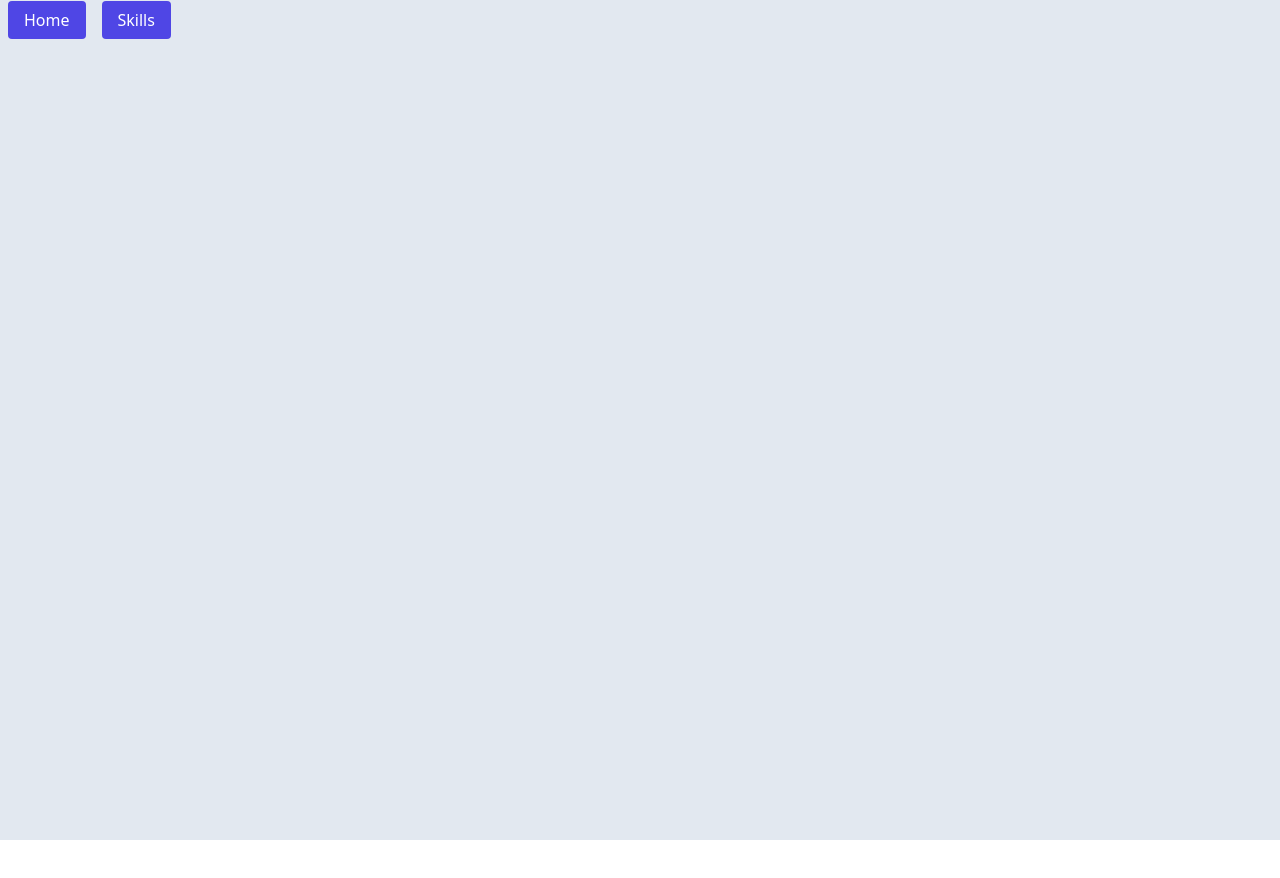
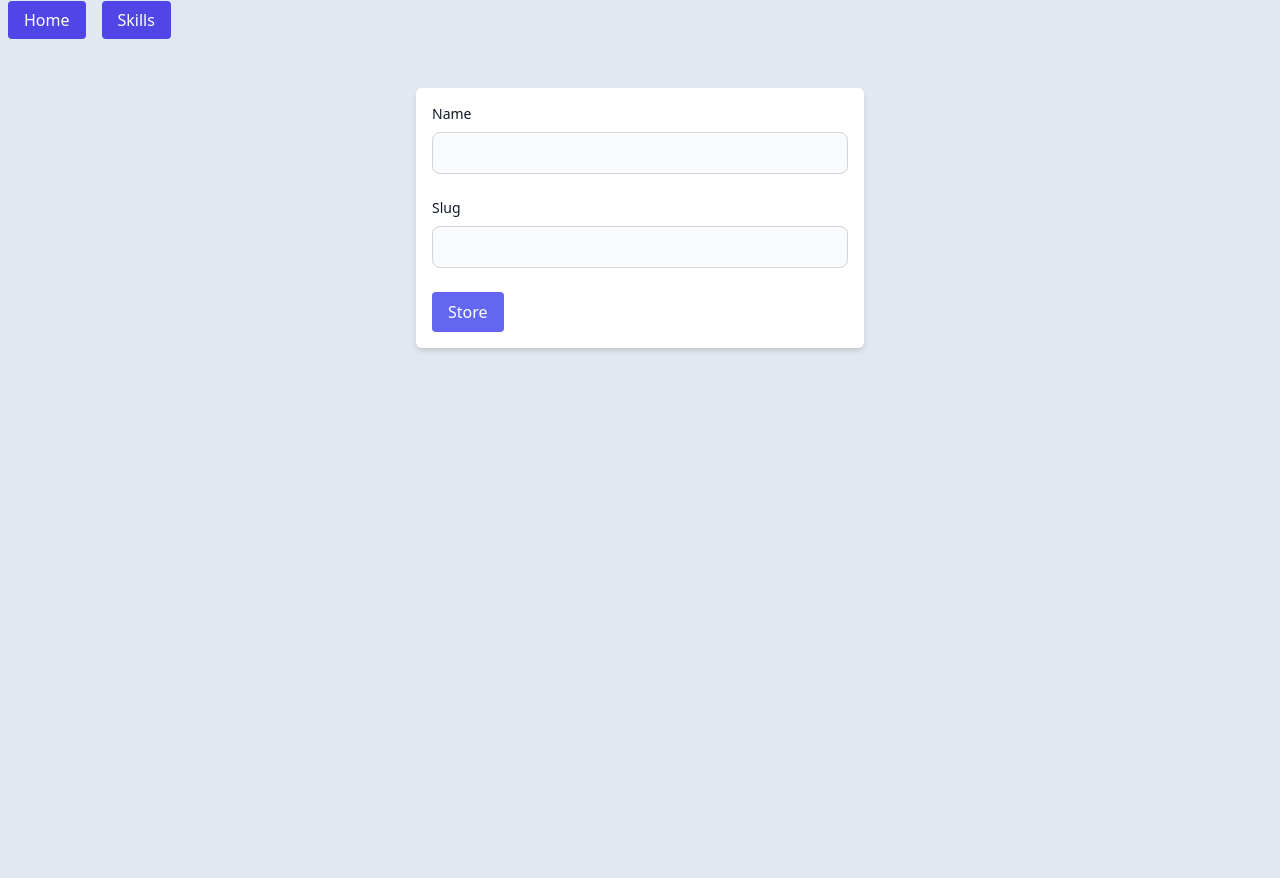
Before and after one commit to Volodymyr0587/VueJSLaravelAPI, a Vue app: page /skills/create in a window 1280 px wide. Shown: the top 878 px of the page. Before the commit the page ends 840 px from the top, so only its background shows below. Built offline with nearby package versions, Linux system fonts and the light colour scheme.

Commit message:
06 - Skill Create

```diff
--- a/src/views/skills/SkillCreate.vue
+++ b/src/views/skills/SkillCreate.vue
@@ -1,6 +1,32 @@
 <script setup>
+    import { reactive } from "vue";
+    import useSkills from '../../composables/skills';
 
+    const { storeSkill, error } = useSkills();
+
+    const form = reactive({
+        name: "",
+        slug: ""
+    })
 </script>
 <template>
-
+    <div class="mt-12">
+        <form class="max-w-md mx-auto p-4 bg-white shadow-md rounded-md" @submit.prevent="storeSkill(form)">
+            <div class="space-y-6">
+                <div class="mb-6">
+                    <label for="name" class="block mb-2 text-sm font-medium text-gray-900">Name</label>
+                    <input type="text" id="name" v-model="form.name"
+                        class="bg-gray-50 border border-gray-300 text-gray-900 text-sm rounded-lg focus:ring-blue-500 focus:border-blue-500 block w-full p-2.5 dark:bg-gray-700 dark:border-gray-600 dark:placeholder-gray-400 dark:text-white dark:focus:ring-blue-500 dark:focus:border-blue-500">
+                </div>
+                <div class="mb-6">
+                    <label for="slug" class="block mb-2 text-sm font-medium text-gray-900">Slug</label>
+                    <input type="text" id="slug" v-model="form.slug"
+                        class="bg-gray-50 border border-gray-300 text-gray-900 text-sm rounded-lg focus:ring-blue-500 focus:border-blue-500 block w-full p-2.5 dark:bg-gray-700 dark:border-gray-600 dark:placeholder-gray-400 dark:text-white dark:focus:ring-blue-500 dark:focus:border-blue-500">
+                </div>
+                <div class="mt-4">
+                    <button type="submit" class="px-4 py-2 bg-indigo-500 hover:bg-indigo-700 text-white rounded">Store</button>
+                </div>
+            </div>
+        </form>
+    </div>
 </template>
```
